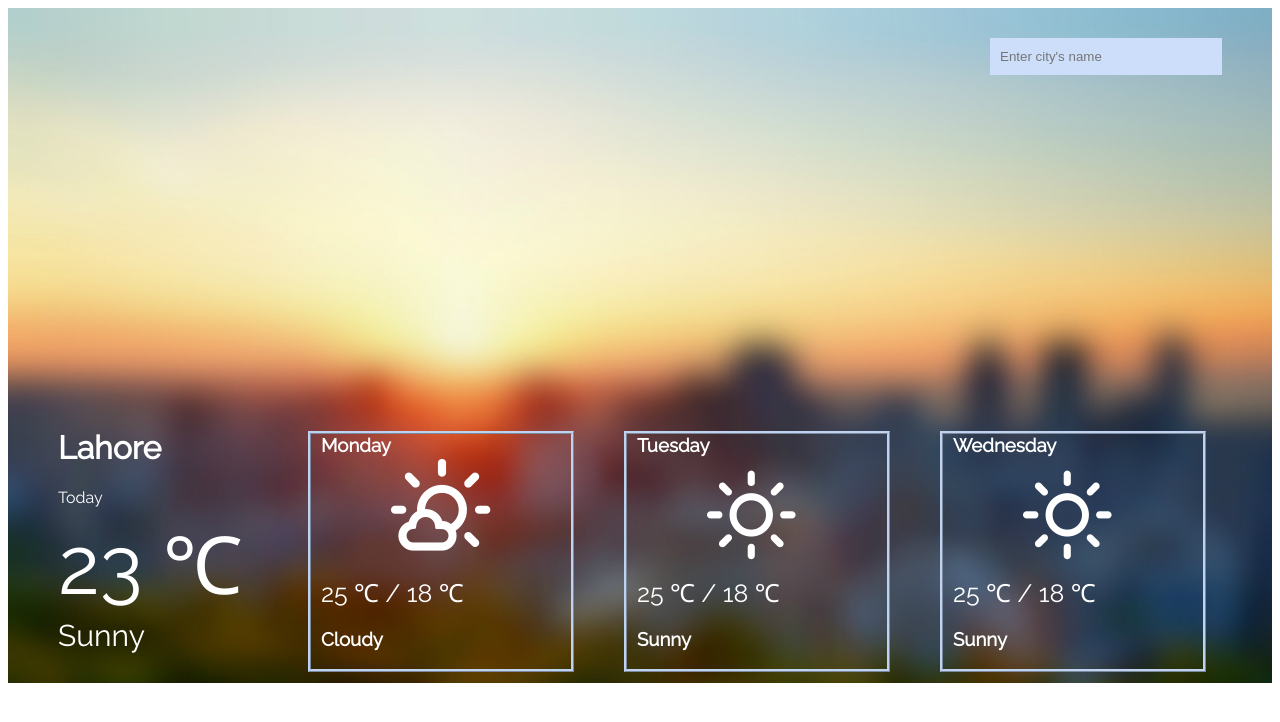
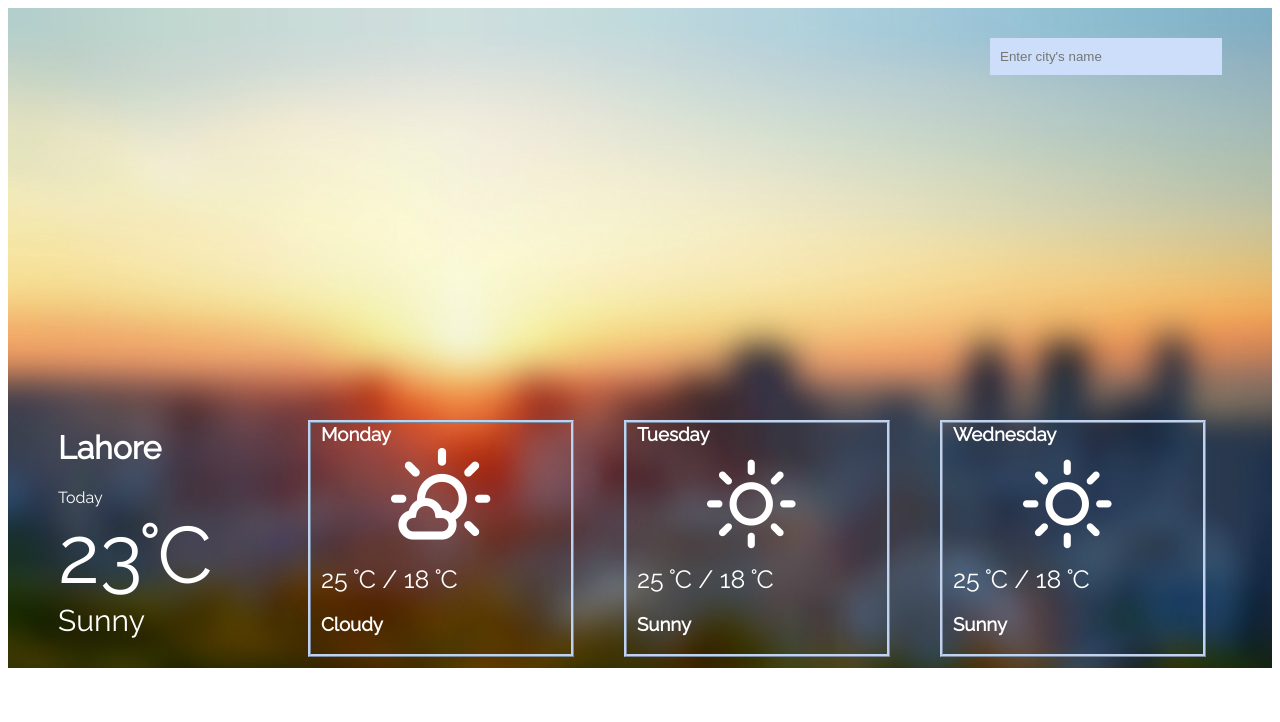
Before and after one commit to arslantariq115/ReactWeatherApp, a React app: page / in a window 1280 px wide. Shown: the top 722 px of the page. Built offline with nearby package versions, Linux system fonts and the light colour scheme.

Commit message:
font fix

```diff
--- a/src/app.jsx
+++ b/src/app.jsx
@@ -15,25 +15,25 @@ export default class App extends React.Component {
 					<div id="card-active">
 						<h1>Lahore</h1>
 						Today
-						<p id="current-temperature">23 &#8451;</p>
+						<p id="current-temperature">23<i className="wi wi-degrees"></i>C</p>
 						<p id="active-weather-type">Sunny</p>
 					</div>
 					<div className="cards-next-days">
 						<h3 className="card-heading">Monday</h3>
 						<i className="wi wi-day-sunny-overcast icon-size"></i>
-						<p className="min-max-temperature">25 &#8451; / 18 &#8451;</p>
+						<p className="min-max-temperature">25 <i className="wi wi-degrees"></i>C / 18 <i className="wi wi-degrees"></i>C</p>
 						<h3>Cloudy</h3>
 					</div>
 					<div className="cards-next-days">
 						<h3 className="card-heading">Tuesday</h3>
 						<i className="wi wi-day-sunny icon-size"></i>
-						<p className="min-max-temperature">25 &#8451; / 18 &#8451;</p>
+						<p className="min-max-temperature">25 <i className="wi wi-degrees"></i>C / 18 <i className="wi wi-degrees"></i>C</p>
 						<h3>Sunny</h3>
 					</div>
 					<div className="cards-next-days">
 						<h3 className="card-heading">Wednesday</h3>
 						<i className="wi wi-day-sunny icon-size"></i>
-						<p className="min-max-temperature">25 &#8451; / 18 &#8451;</p>
+						<p className="min-max-temperature">25 <i className="wi wi-degrees"></i>C / 18 <i className="wi wi-degrees"></i>C</p>
 						<h3>Sunny</h3>
 					</div>
 				</div>
```
